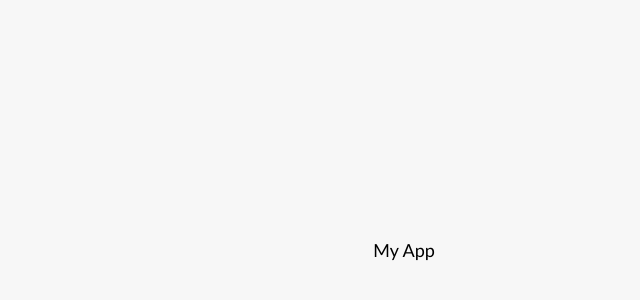
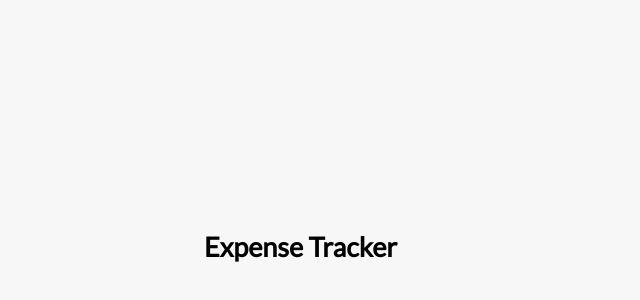
Before and after one commit to Emp923/vue-expense-tracker, a Vue app: page / in a window 1280 px wide. Shown: the part 150-450 px from the top of the page, without its empty margins (236-876 px from the left). Built offline with nearby package versions, Linux system fonts and the light colour scheme.

Commit message:
import Header to App component

```diff
--- a/src/App.vue
+++ b/src/App.vue
@@ -1 +1,16 @@
-<template>My App</template>
+<template>
+  <Header />
+  <div class="container">
+
+  </div>
+</template>
+
+<script>
+  import Header from './components/Header.vue';
+
+  export default {
+    components: {
+      Header,
+    },
+  };
+</script>
--- a/src/components/Header.vue
+++ b/src/components/Header.vue
@@ -1 +1,3 @@
-<template>Header</template>
+<template>
+  <h2>Expense Tracker</h2>
+</template>
```
